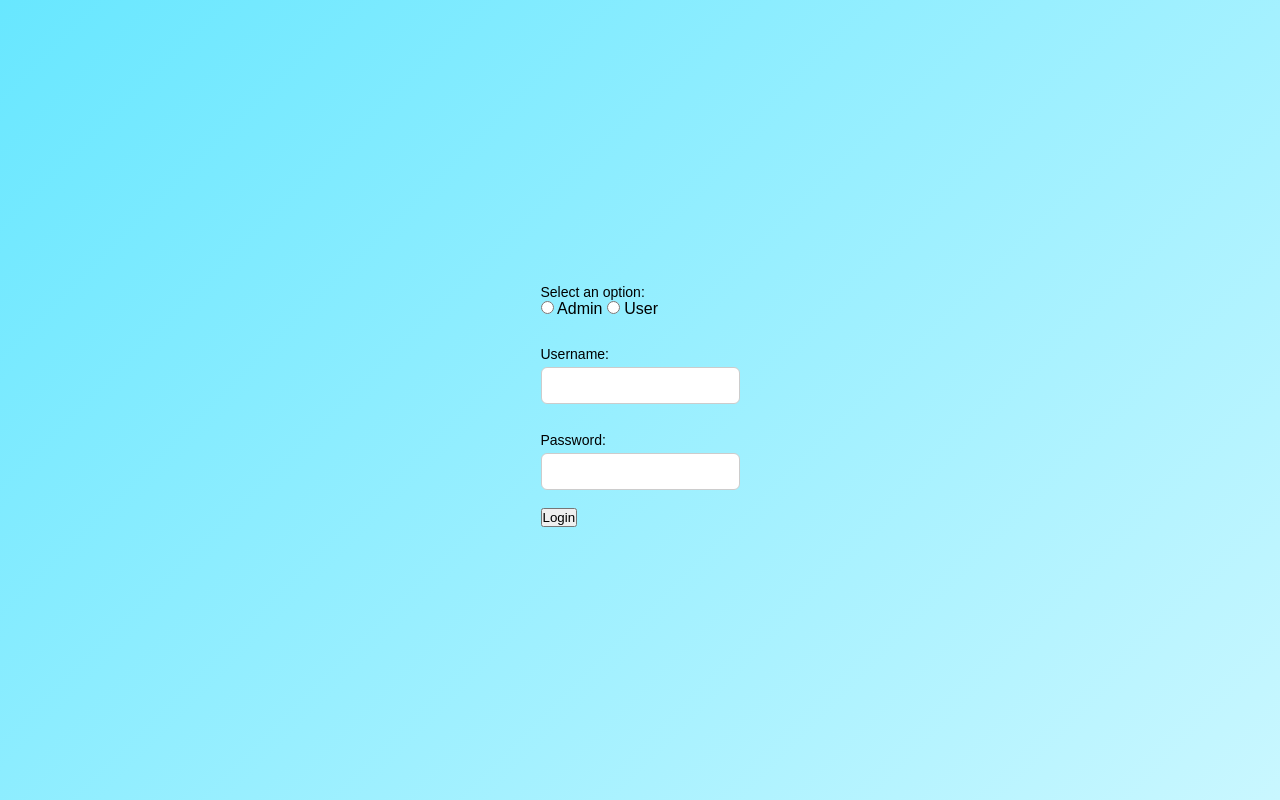
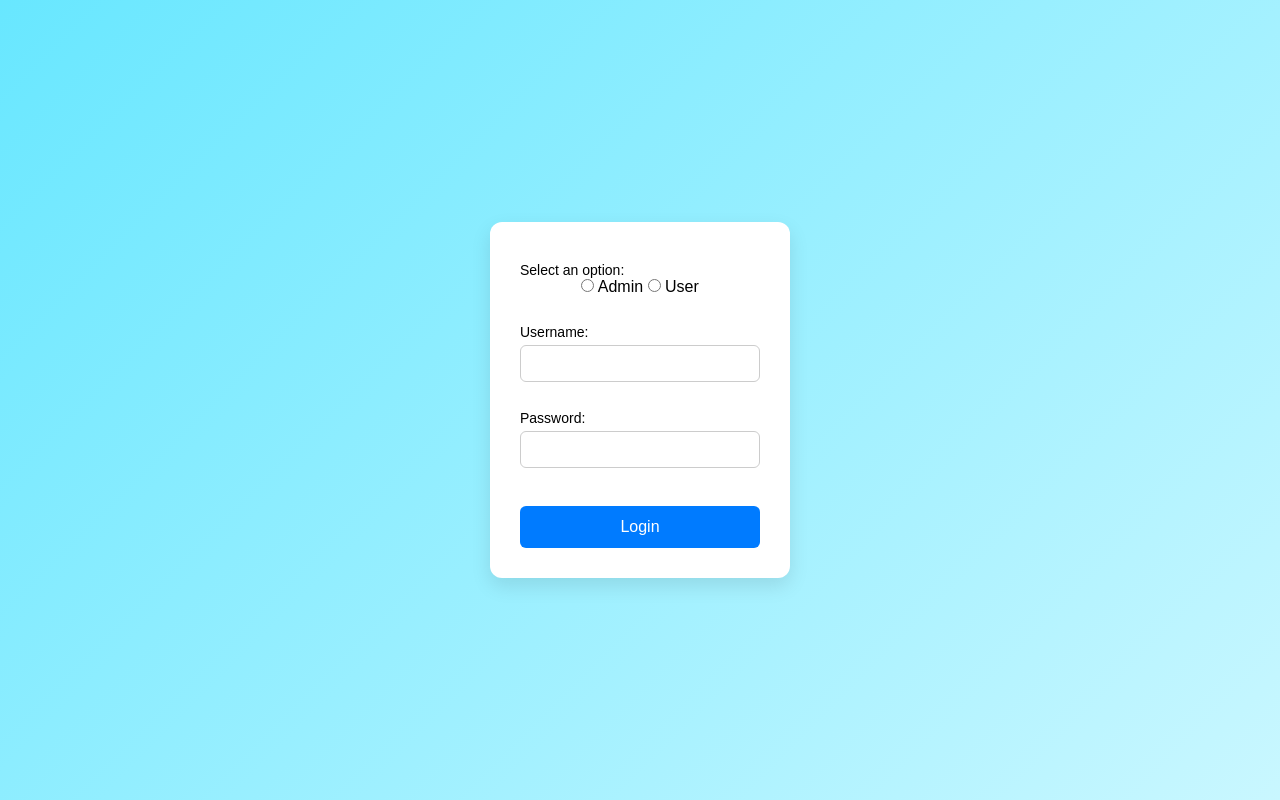
Before and after one commit to F7Z7/Auth-System-Using-Flask, a Flask app: page /login in a window 1280 px wide. Run offline with Flask 3, Linux system fonts and the light colour scheme.

Commit message:
adjusted divs for uniformity

```diff
--- a/templates/login.html
+++ b/templates/login.html
@@ -7,7 +7,9 @@
 
 </head>
 <body>
-<div>
+<div class="container">
+
+    <div class="card">
         <form method="POST" action="/login">
             <label>Select an option:</label>
             <input type="radio" name="selection" value="admin"> Admin
@@ -21,8 +23,9 @@
             <label>Password:</label>
             <input type="password" name="password"><br><br>
 
-        <input type="submit" value="Login">
+            <input type="submit" class="btn" value="Login">
         </form>
+    </div>
 </div>
 </body>
 </html>
```
Lines whose indentation alone changed are shown as unchanged.
